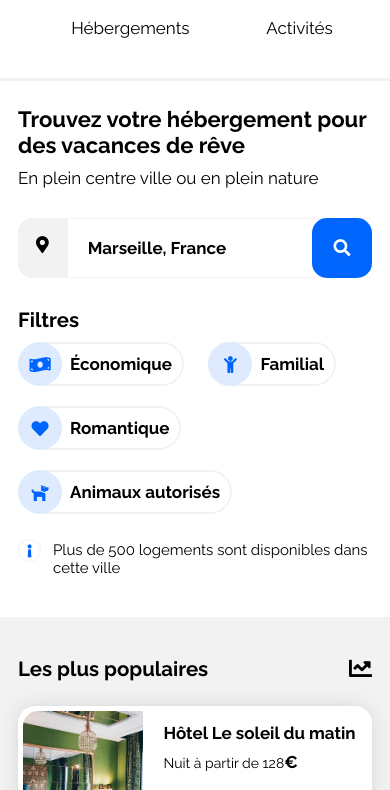
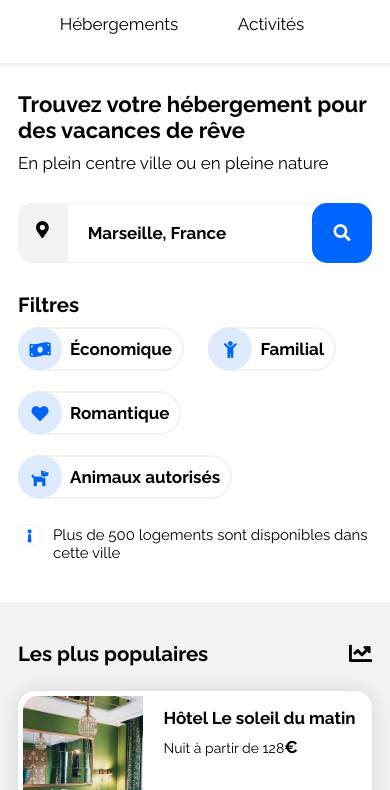
Before and after one commit to MukhtarSulaiman/HotelBookingPage_2_28072021, a plain HTML site: page index.html in a window 390 px wide. Shown: the part 96-886 px from the top of the page. Drawn offline with Linux system fonts and the light colour scheme.

Commit message:
Some improvements have been made and added a favicon

```diff
--- a/index.html
+++ b/index.html
@@ -4,6 +4,7 @@
         <meta charset="UTF-8">
         <meta name="viewport" content="width=device-width, initial-scale=1.0">
         <link rel="stylesheet" href="https://use.fontawesome.com/releases/v5.15.3/css/all.css" integrity="sha384-SZXxX4whJ79/gErwcOYf+zWLeJdY/qpuqC4cAa9rOGUstPomtqpuNWT9wdPEn2fk" crossorigin="anonymous">
+        <link rel="shortcut icon" type="image/png" href="./images/logo/Reservia.svg">
         <link rel="stylesheet" href="style.css" >
         <title>Réservia</title>
     </head>
@@ -17,8 +18,8 @@
                 </a>
                 <nav>
                     <ul>
-                        <li class="li-static-item"><a href="#section-two" class="a-border-hover">Hébergements</a></li>
-                        <li class="li-static-item"><a href="#section-four" class="a-border-hover">Activités</a></li>
+                        <li class="li-static-item"><a href="#section-two" class="a-border-on-hover padding-a-one">Hébergements</a></li>
+                        <li class="li-static-item"><a href="#section-four" class="a-border-on-hover padding-a-two">Activités</a></li>
                         <li class="li-absolute-item"><a href="" class="a-sing-up">S'inscrire</a></li>
                     </ul>
                 </nav>
@@ -27,7 +28,7 @@
             <main>
                 <section id="section-one">
                     <h1>Trouvez votre hébergement pour des vacances de rêve</h1>
-                    <p>En plein centre ville ou en plein nature</p>
+                    <p>En plein centre ville ou en pleine nature</p>
                     <form>
                         <i class="fas fa-map-marker-alt map-icon"></i>
                         <input type="search" name="ville" value="Marseille, France">
@@ -39,38 +40,38 @@
                     <div class="filtre-container">
                         <h2>Filtres</h2>
                         <div class="filtre-group-container">
-                            <div class=" filtre-group ">
+                            <a href="">
+                                <div class=" filtre-group">
                                     <div class="icon-back">
                                         <i class="fas fa-money-bill-wave"></i>
                                     </div>
+                                    <h3>Économique</h3>
+                                </div>
+                            </a>
                             <a href="">
-                                    <h3>Économique</h3>
-                                </a>
-                            </div>
                                 <div class="filtre-group">
                                     <div class="icon-back">
                                         <i class="fas fa-child"></i>
                                     </div>
+                                    <h3>Familial</h3>
+                                </div>
+                            </a>
                             <a href="">
-                                    <h3>Familial</h3>
-                                </a>
-                            </div>
                                 <div class="filtre-group">
                                     <div class="icon-back">
                                         <i class="fas fa-heart"></i>
                                     </div>
+                                    <h3>Romantique</h3>
+                                </div>
+                            </a>
                             <a href="">
-                                    <h3>Romantique</h3>
-                                </a>
-                            </div>
                                 <div class="filtre-group">
                                     <div class="icon-back">
                                         <i class="fas fa-dog"></i>
                                     </div>
-                                <a href="">
                                     <h3>Animaux autorisés</h3>
+                                </div>
                             </a>
-                            </div>
                         </div>
                     </div>
                     <div class="exlama-mess-contain">
@@ -257,14 +258,14 @@
                             <div class="card medium-small-img-container">
                                 <a href="">
                                     <img class="small-img" src="./images/activites/3_medium/kevin-hikari-rV_Qd1l-VXg-unsplash.jpg" alt="Une photo des îles du Frioul">
-                                    <h3>île du Frioul</h3>
+                                    <h3>îles du Frioul</h3>
                                 </a>
                             </div>
                         </div>
                         <div class="card big-img-container">
                             <a href="">
                                 <img src="./images/activites/2_large/kilyan-sockalingum-NR8-cBCN3aI-unsplash.jpg" alt="Une phtot du Parc National des Calanques">
-                                <h3>Parc National du Calanques</h3>
+                                <h3>Parc National des Calanques</h3>
                             </a>
                         </div>
                         <div class="medium-small-img-flex">
--- a/style.css
+++ b/style.css
@@ -20,7 +20,6 @@ h2 {
 
 h3 {
 	font-size: 1rem;
-	font-weight: 650;
 }
 
 a {
@@ -61,10 +60,10 @@ header nav ul li {
 }
 
 header ul li a {
-	padding: 45px 30px;
+	padding: 46.5px 30px;
 }
 
-header ul li .a-border-hover:hover {
+header ul li .a-border-on-hover:hover {
 	color: #0065fc;
 	border-top: 3px solid #0065fc;
 }
@@ -102,8 +101,8 @@ header ul .a-sing-up {
 		width: 100%;
 	}
 	header nav ul {
-		width: 100%;
-		margin-top: 30px;
+		width: inherit;
+		margin-top: 1px;
 		display: flex;
 		justify-content: space-between;
 	}
@@ -111,19 +110,25 @@ header ul .a-sing-up {
 	header ul .li-static-item {
 		width: inherit;
 		display: flex;
-		justify-content: space-between;
 	}
 
-	header ul .a-border-hover {
-		padding: inherit;
-		border-bottom: 3px solid #f2f2f2;
-		padding: 0 46% 40px 36.5%;
-		overflow: hidden;
+	header ul .a-border-on-hover{
+		width:100%;
+		text-align: center;
+		border-bottom:  3px solid #f2f2f2;
+		padding: 25px 0 29px 0;
 	}
 
-	header ul li .a-border-hover:hover {
-		border-top: none;
-		padding-bottom: 20px;
+	header ul .padding-a-one {
+		padding-left: 22%;
+	}
+
+	header ul .padding-a-two {
+		padding-right: 22%;
+	}
+
+	header ul .a-border-on-hover:hover {
+		border-top: none !important;
 		border-bottom: 3px solid #0065fc;
 	}
 
@@ -173,6 +178,7 @@ header ul .a-sing-up {
 		border: none;
 		position: absolute;
 		right: 18px;
+		cursor: pointer;
 	}
 	form .btn-search-icon i  {
 		color: #fff;
@@ -281,13 +287,12 @@ form .btn-search-icon {
 }
 
 .filtre-container h2 {
-	font-weight: 650;
+	font-weight: 620;
 	float: left;
 	margin-right: 20px;
 }
 
 .filtre-container .filtre-group {
-	/* height: 57px; */
 	width: auto;
 	display: inline-block;
 	margin: 10px 20px 10px 0;
@@ -295,6 +300,7 @@ form .btn-search-icon {
 	padding: 10px 10px 10px 50px;
 	border-radius: 30px;
 	position: relative;
+	transition: background 500ms;
 }
 
 .filtre-group .icon-back {
@@ -341,9 +347,21 @@ form .btn-search-icon {
 	transform: rotate(180deg);
 }
 
+.filtre-group h3 {
+	transition: color 500ms;
+}
+
 .exlama-mess-contain p {
 	padding: 2px 0 0 35px;
 	font-size: 15px;
+}
+
+.filtre-group:hover{
+	background-color: #0065fc;
+}
+
+.filtre-group:hover h3{
+	color: #fff;
 }
 
 /***************** Media queries max-width 1024 ****************/
```
Also changed, not shown: images/logo/Reservia@3x.png (added), 1 other file. Lines whose indentation alone changed are shown as unchanged.
